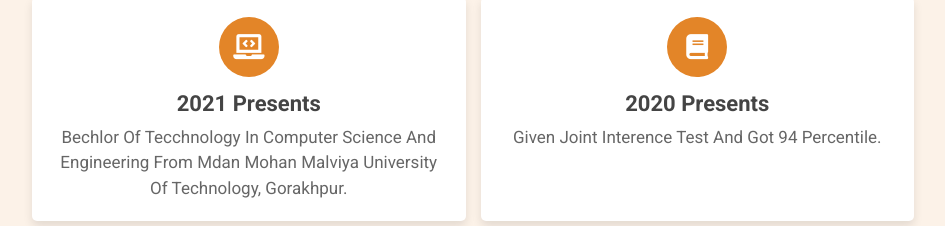
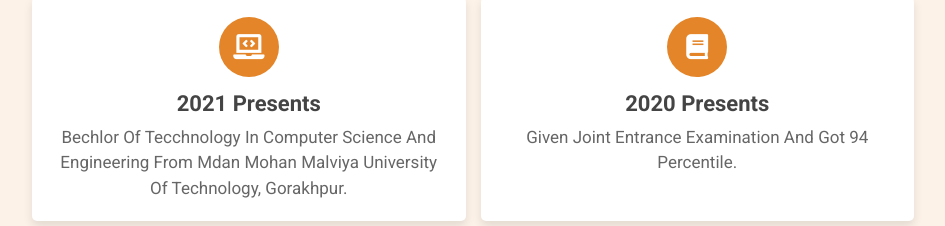
Before and after one commit to anjali6387/anjali-s-portfolio, a plain HTML site: page index.html in a window 1280 px wide. Shown: the part 1762-1988 px from the top of the page, without its empty margins (317-1262 px from the left). Drawn offline with Linux system fonts and the light colour scheme.

Commit message:
Update index.html

```diff
--- a/index.html
+++ b/index.html
@@ -149,7 +149,7 @@
         <div class="box">
             <i class="fas fa-book"></i>
             <h3>2020 presents</h3>
-            <p>given joint interence test and got 94 percentile.</p>
+            <p>given joint entrance examination and got 94 percentile.</p>
         </div>
 
         <div class="box">
```
